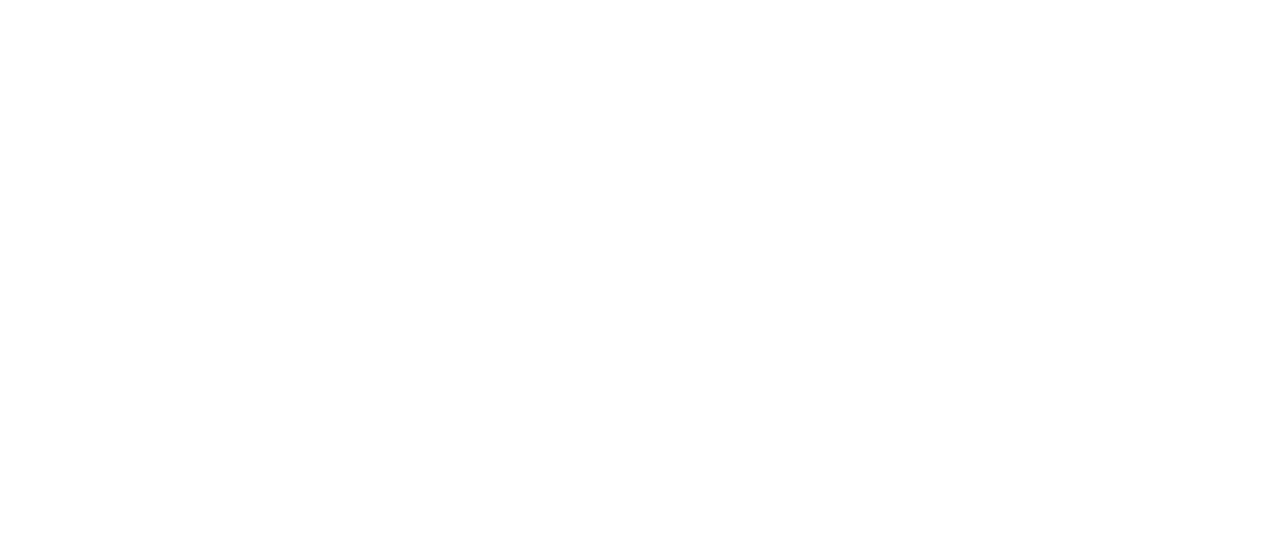
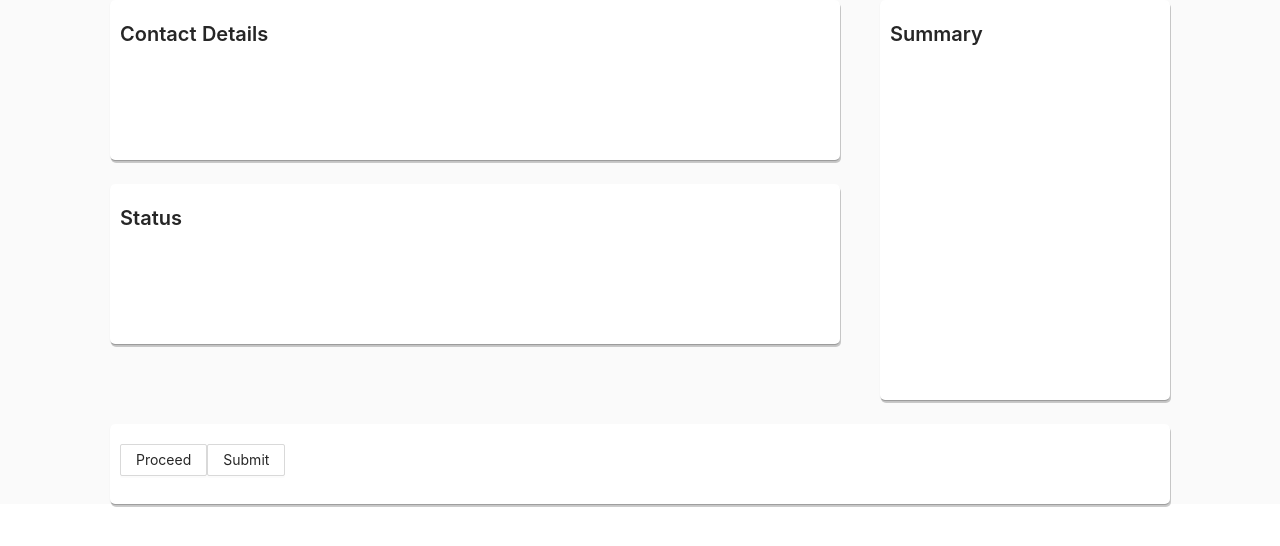
Before and after one commit to iorta-technology/premia-sd, a React (Create React App) app: page /leadmasterpage/statuslead in a window 1280 px wide. Shown: the top 546 px of the page. Built offline with nearby package versions, Linux system fonts and the light colour scheme.

Commit message:
NewLead Form layout.

```diff
--- a/src/App.js
+++ b/src/App.js
@@ -1,25 +1,26 @@
 import './App.css';
 import {BrowserRouter as Router,Switch,Route,Redirect} from 'react-router-dom'
+import LeadMaster from './containers/LeadMaster/index';
+import NewLead from './components/NewLead/NewLead'
+import Login from './components/Login/Login'
 import HomePage from './components/Home/HomePage';
-import Login from './components/Login/Login'
 import ForgotPassword from './components/ForgotPassword/ForgotPassword'
 import ChangePassword from './components/ChangePassword/ChangePassword';
-import LeadMaster from './containers/LeadMaster/index';
 // import cards from './components/LeadCards/LeadCards';
 function App() {
   return (
     <Router>
       <div className="box-size">
         <Switch>
-        <Route exact path="/">
-            <Redirect to="/login" />
-        </Route>
+            <Route exact path="/">
+                <Redirect to="/login" />
+            </Route>
             <Route path="/home"  component={HomePage}></Route>
             <Route path="/login"  component={Login}></Route>
             <Route path="/forgotpassword" component={ForgotPassword}></Route>
             <Route path="/changepassword" component={ChangePassword}></Route>
-            {/* <Route path="/all_leads" component={cards}></Route> */}
-          <Route path="/leadMaster" component={LeadMaster}></Route>
+            <Route path="/leadmasterpage/statuslead" component={NewLead}></Route>
+            <Route path="/leadMaster" component={LeadMaster}></Route>
         </Switch>
       </div>
     </Router>
--- /dev/null
+++ b/src/components/NewLead/NewLead.css
@@ -0,0 +1,36 @@
+.form-container{
+    background-color: #fafafa;
+    margin: 0 auto;
+    /* overflow-x: hidden; */
+    /* overflow-y: visible; */
+}
+
+.contact-details,.status{
+    height: 20vh;
+}
+
+.summary{
+    height: 50vh;
+}
+
+.btn-container{
+    display: flex;
+    justify-content: end;
+    gap:1.5rem;
+    height: 10vh;
+}
+
+.contact-details,
+.status,
+.summary,
+.btn-container{
+    margin: 0 auto;
+    padding: 20px 10px;
+    border-radius: 5px;
+    background-color: #fff;
+    box-shadow:  1px 3px 0 rgba(0, 0, 0, 0.2), 0 1px 1px 0 rgba(0, 0, 0, 0.14), 0 2px 1px -1px rgba(0, 0, 0, 0.12);
+    -webkit-border-radius: 5px;
+    -moz-border-radius: 5px;
+    -ms-border-radius: 5px;
+    -o-border-radius: 5px;
+}
--- /dev/null
+++ b/src/components/NewLead/NewLead.js
@@ -0,0 +1,50 @@
+import React from 'react'
+import './NewLead.css'
+import { Row, Col,Form,Typography,Button} from 'antd';
+const { Title } = Typography;
+const NewLead = () => {
+    return (
+        <div className="form-container">
+            <Row gutter={[40,24]} justify="center">
+                <Col xs={{order:2}} sm={14} md={14} lg={{order:1}} xl={{order:1}}  span={22}>
+                    <Row gutter={['',24]}>
+                        <Col className="contact-details" xs={22} sm={24} md={24} lg={24} xl={24}  span={24}>
+                            <div className="form-title">
+                                <Title level={4}>Contact Details</Title>
+                                <Form >
+                                </Form>
+                            </div>
+                        </Col>
+                        <Col className="status" xs={22} sm={24} md={24} lg={24} xl={24}  span={24}>
+                            <div className="form-title">
+                                <Title level={4}>Status</Title>
+                                <Form >
+                                </Form>
+                            </div>
+                        </Col>
+                    </Row>
+                </Col>
+                <Col xs={{order:1}} sm={6} md={6} lg={{order:2}} xl={{order:2}}  span={22}>
+                    <Row>
+                        <Col className="summary" xs={22} sm={24} md={24} lg={24} xl={24}  span={24} >
+                            <div className="form-title">
+                                <Title level={4}>Summary</Title>
+                            </div>
+                        </Col>
+                    </Row>
+                </Col>
+                <Col xs={{order:3}} sm={20} md={20} lg={{order:3}} xl={{order:3}}  span={22}>
+                    <Row>
+                        <Col className="btn-container" xs={22} sm={24} md={24} lg={24} xl={24}  span={24}>
+                            <Button>Proceed</Button>
+                            <Button>Submit</Button>
+                        </Col>
+                    </Row>
+                </Col>
+            </Row>
+
+        </div>
+    )
+}
+
+export default NewLead
--- a/src/components/Tab/Tab.css
+++ b/src/components/Tab/Tab.css
@@ -12,3 +12,23 @@
  .ant-tabs-top > div > .ant-tabs-nav::before, .ant-tabs-bottom > div > .ant-tabs-nav::before{
     border: none;
 }
+
+.tab-container>div>div>div>div>div>.ant-tabs-tab-btn{
+    height: 100px;
+    width: 150px;
+    border-radius: 5px;
+    -webkit-border-radius: 5px;
+    -moz-border-radius: 5px;
+    -ms-border-radius: 5px;
+    -o-border-radius: 5px;
+}
+
+.tab-pane{
+    position: relative;
+}
+
+.tab-pane>.ant-card-body>button{
+    position: absolute;
+    top:5px;
+    right:5px;
+}
--- a/src/components/Tab/Tab.js
+++ b/src/components/Tab/Tab.js
@@ -1,12 +1,27 @@
 import React from 'react'
-import {Tabs,Card} from 'antd'
+import {Tabs,Card,Button} from 'antd'
 import './Tab.css'
 const {TabPane} = Tabs
 
 const  Tab = (props)=> {
-    let card1 = <Card className="tab-pane">All leads</Card>
-    let card2 = <Card className="tab-pane">Open</Card>
-    let card3 = <Card className="tab-pane">Failed</Card>
+    let card1 = <Card className="tab-pane">
+                    All leads
+                    <Button type="primary" danger={true} shape="circle" size="small">
+                        95
+                    </Button>
+                </Card>
+    let card2 = <Card className="tab-pane">
+                    Open
+                    <Button type="primary" danger={true} shape="circle" size="small">
+                        10
+                    </Button>
+                </Card>
+    let card3 = <Card className="tab-pane">
+                    Failed
+                    <Button type="primary" danger={true} shape="circle" size="small">
+                        12
+                    </Button>
+                </Card>
     return (
         <div className="tab-container">
             <Tabs defaultActiveKey="1" tabBarGutter={10} type="card" centered={true}>
--- a/src/containers/LeadMaster/index.js
+++ b/src/containers/LeadMaster/index.js
@@ -1,11 +1,12 @@
 import React,{useEffect,useState} from 'react'
-import {PlusCircleFilled} from '@ant-design/icons'
+import './index.css'
 import Tab from '../../components/Tab/Tab'
 import LeadCards from '../../components/LeadCards/LeadCards'
+import * as actions from '../../store/actions/index';
 import { Pagination } from 'antd';
-import * as actions from '../../store/actions/index';
+import {PlusCircleFilled} from '@ant-design/icons'
 import { useDispatch,useSelector } from 'react-redux';
-import './index.css'
+import { Link } from 'react-router-dom';
 const LeadMaster = (props) => {
     //Set current page no of the page
     const [current,setcurrent] = useState(1)
@@ -16,6 +17,7 @@
 
     //Accessing LeadCard data  from store
     const leadsData = useSelector((state)=>state.leads.allLeads)
+    //Loading leads data
     const leadDataLoading = useSelector((state)=>state.leads.fetch_allLeads_Loading)
     // lead count of the page
     const totalLeads = useSelector((state)=>{
@@ -52,7 +54,7 @@
                     defaultPageSize={15}
                     itemRender={itemRender} />
             </div>
-            <PlusCircleFilled className="icon-size"/>
+            <Link to="/leadmasterpage/statuslead"><PlusCircleFilled className="icon-size" to="/leadMaster/newLead/"/></Link>
         </div>
     )
 }
```
